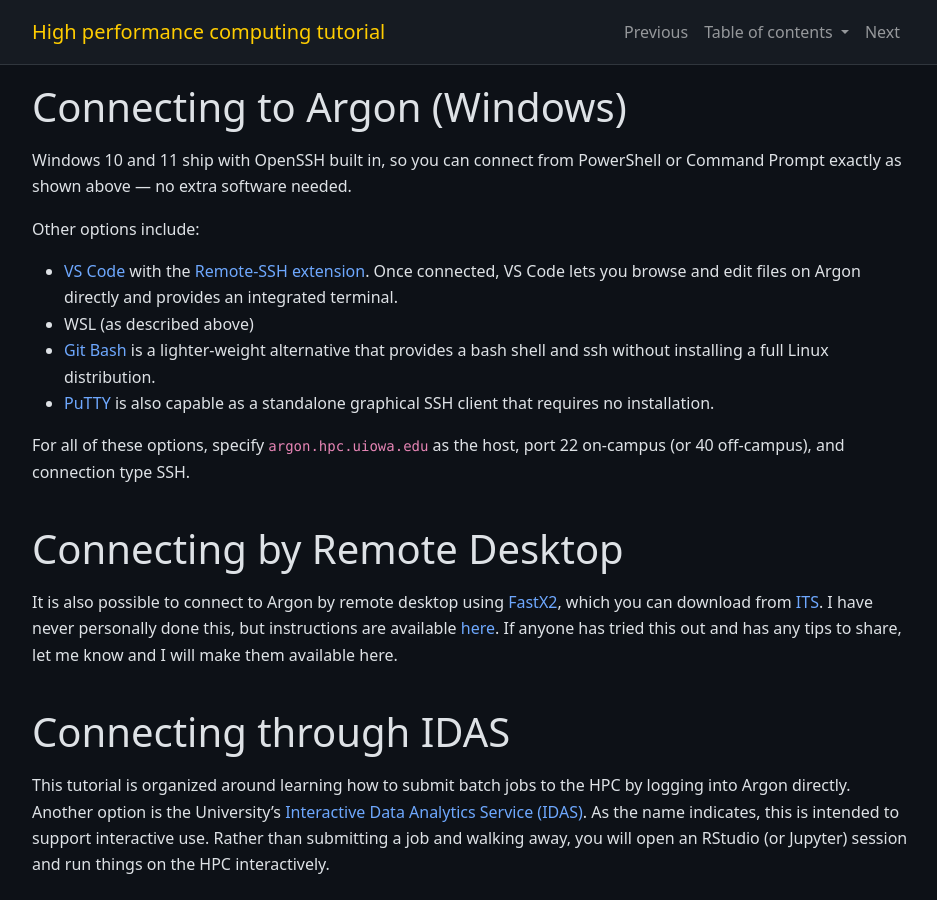
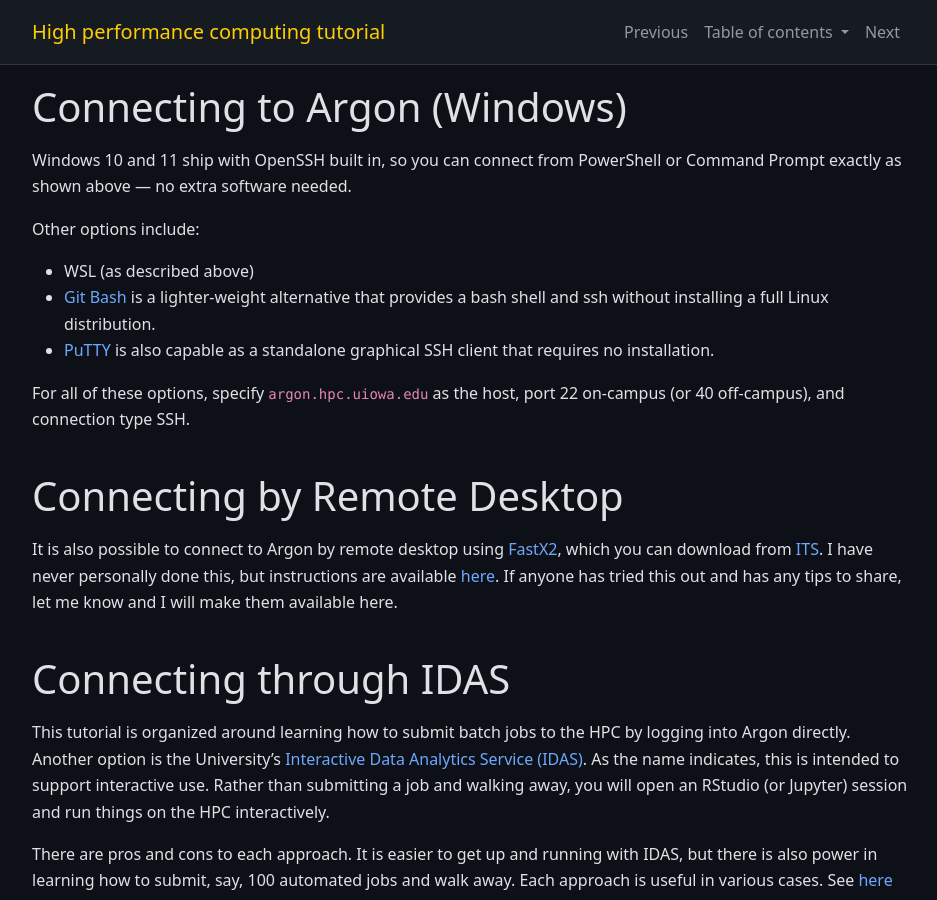
Before and after one commit to IowaBiostat/hpc, a Jekyll site: the page built from 1.md, in a window 1280 px wide and 900 px high, scrolled down 488 px. Shown: the whole window, without its empty margins (170-1107 px from the left). Built offline with Jekyll 4.4.1, drawn with Linux system fonts in a browser that asks for light colours; nearby versions of some CDN libraries.

Commit message:
VS Code remote SSH doesn't work with Argon

```diff
--- a/1.md
+++ b/1.md
@@ -32,11 +32,10 @@ To set up a password-less login using RSA keys, [follow the instructions here](h
 
 # Connecting to Argon (Windows)
 
-Windows 10 and 11 ship with OpenSSH built in, so you can connect from PowerShell or Command Prompt exactly as shown above — no extra software needed.
+Windows 10 and 11 ship with OpenSSH built in, so you can connect from PowerShell or Command Prompt exactly as shown above --- no extra software needed.
 
 Other options include:
 
-- [VS Code](https://code.visualstudio.com/) with the [Remote-SSH extension](https://marketplace.visualstudio.com/items?itemName=ms-vscode-remote.remote-ssh). Once connected, VS Code lets you browse and edit files on Argon directly and provides an integrated terminal.
 - WSL (as described above)
 - [Git Bash](https://git-scm.com/downloads) is a lighter-weight alternative that provides a bash shell and ssh without installing a full Linux distribution.
 - [PuTTY](http://www.chiark.greenend.org.uk/~sgtatham/putty/) is also capable as a standalone graphical SSH client that requires no installation.
```
